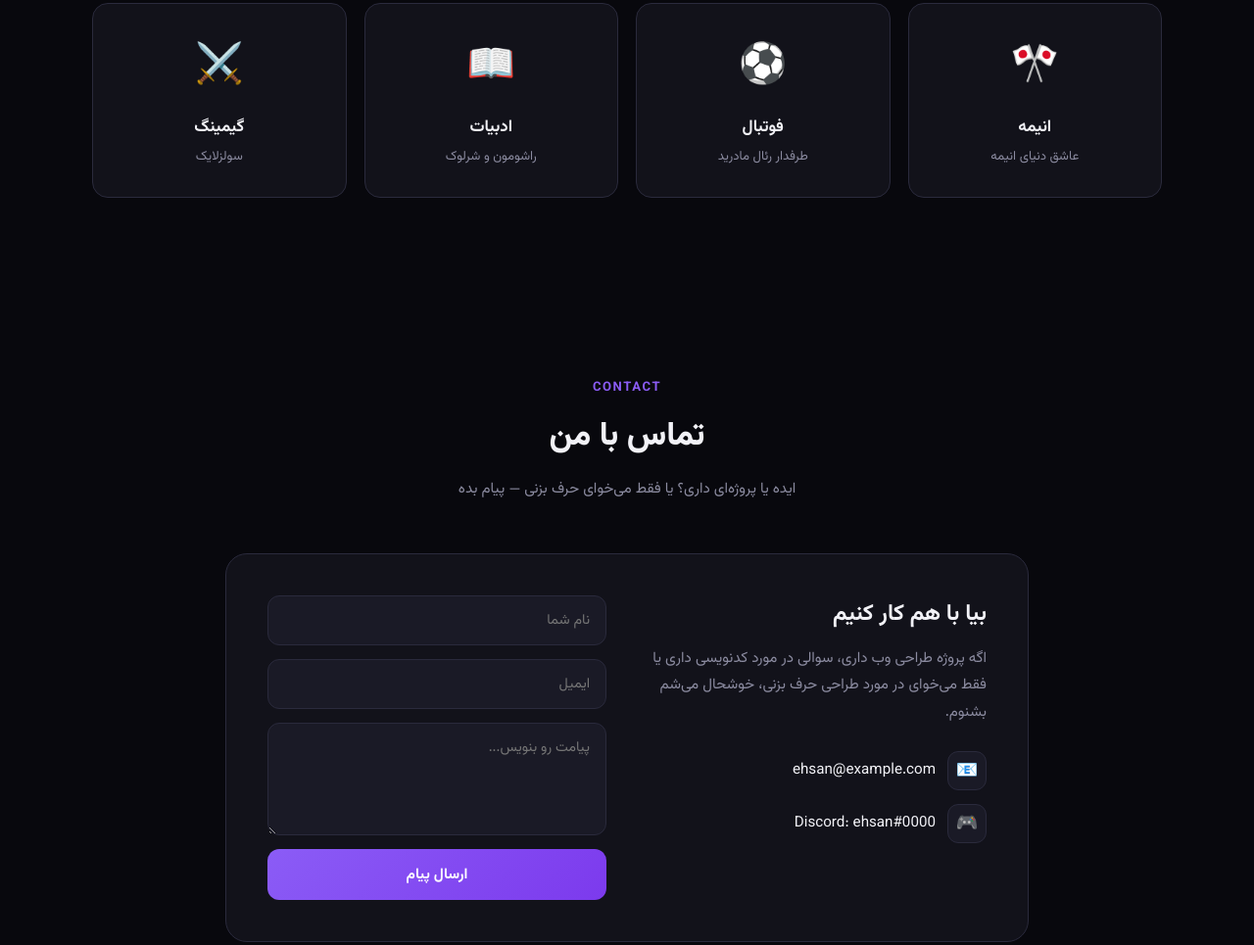
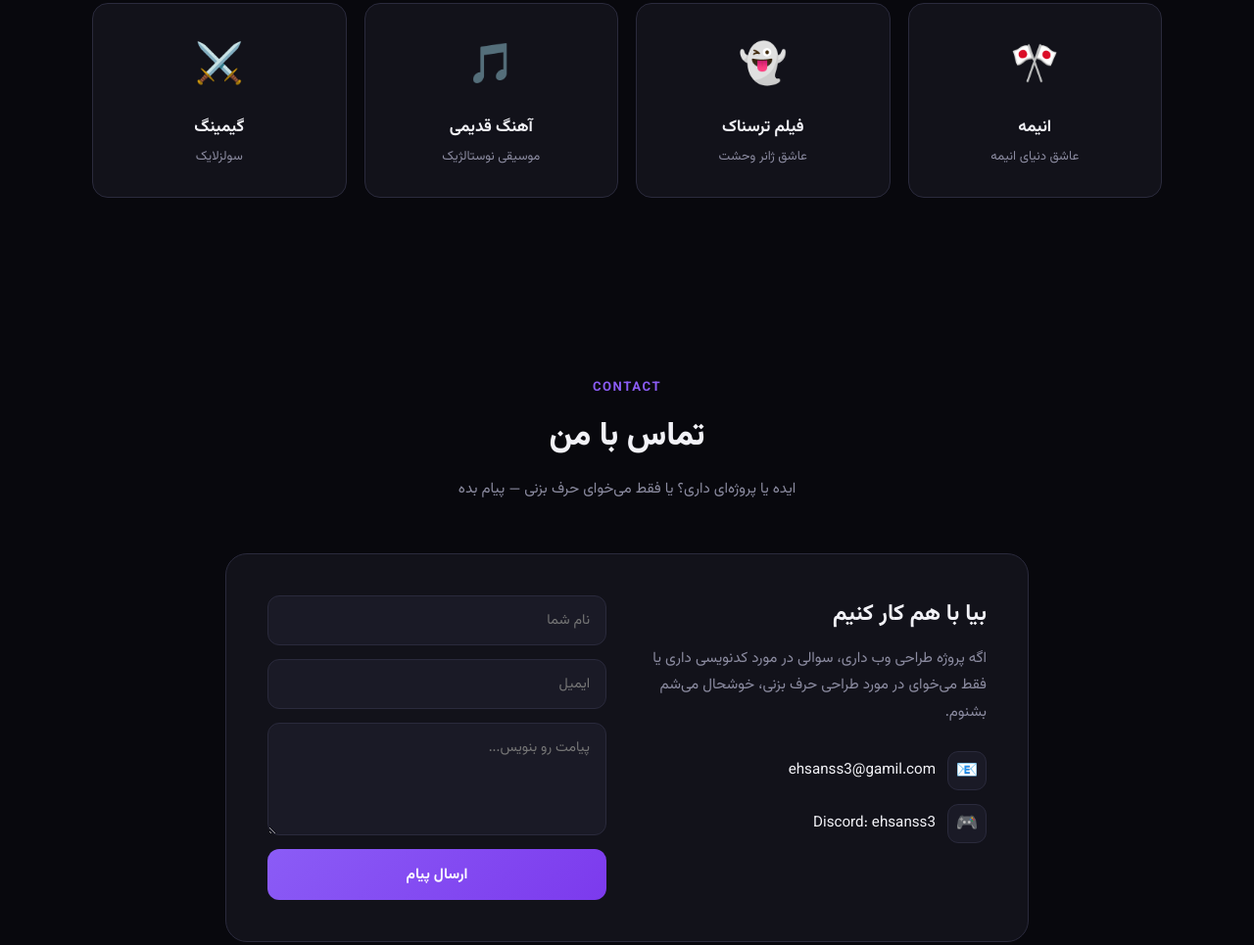
Before and after one commit to mohamadehsan13922-a11y/portfolio2, a plain HTML site: page index.html in a window 1280 px wide. Shown: the part 3193-4158 px from the top of the page at 98% size. Drawn offline with Linux system fonts and the light colour scheme.

Commit message:
Add files via upload

```diff
--- a/index.html
+++ b/index.html
@@ -194,15 +194,15 @@
         <div class="interest-name">انیمه</div>
         <div class="interest-desc">عاشق دنیای انیمه</div>
       </div>
-      <div class="interest-card reveal">
-        <div class="interest-icon">⚽</div>
-        <div class="interest-name">فوتبال</div>
-        <div class="interest-desc">طرفدار رئال مادرید</div>
+        <div class="interest-card reveal">
+        <div class="interest-icon">👻</div>
+        <div class="interest-name">فیلم ترسناک</div>
+        <div class="interest-desc">عاشق ژانر وحشت</div>
       </div>
       <div class="interest-card reveal">
-        <div class="interest-icon">📖</div>
-        <div class="interest-name">ادبیات</div>
-        <div class="interest-desc">راشومون و شرلوک</div>
+        <div class="interest-icon">🎵</div>
+        <div class="interest-name">آهنگ قدیمی</div>
+        <div class="interest-desc">موسیقی نوستالژیک</div>
       </div>
       <div class="interest-card reveal">
         <div class="interest-icon">⚔️</div>
@@ -225,11 +225,11 @@
         <p>اگه پروژه طراحی وب داری، سوالی در مورد کدنویسی داری یا فقط می‌خوای در مورد طراحی حرف بزنی، خوشحال می‌شم بشنوم.</p>
         <div class="contact-item">
           <span>📧</span>
-          <div>ehsan@example.com</div>
+          <div>ehsanss3@gamil.com</div>
         </div>
         <div class="contact-item">
           <span>🎮</span>
-          <div>Discord: ehsan#0000</div>
+          <div>Discord: ehsanss3</div>
         </div>
       </div>
       <form class="contact-form" id="contactForm">
```
